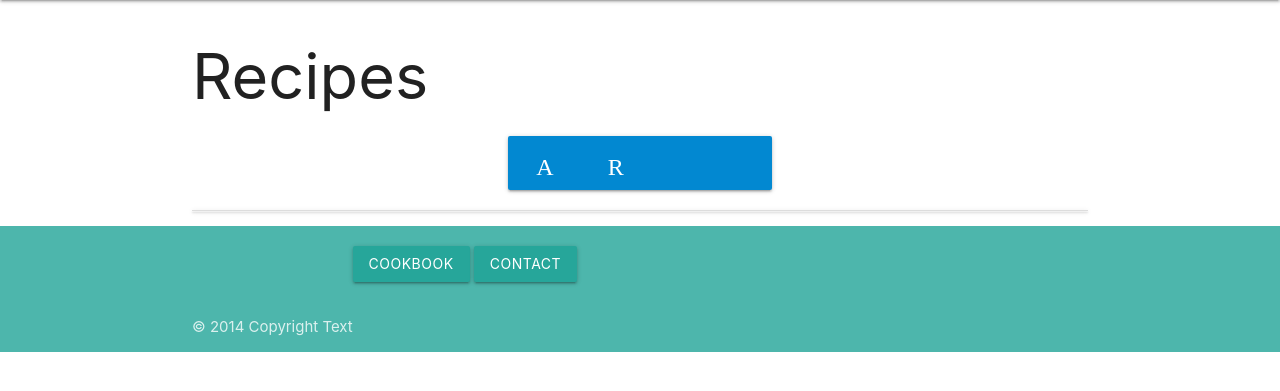
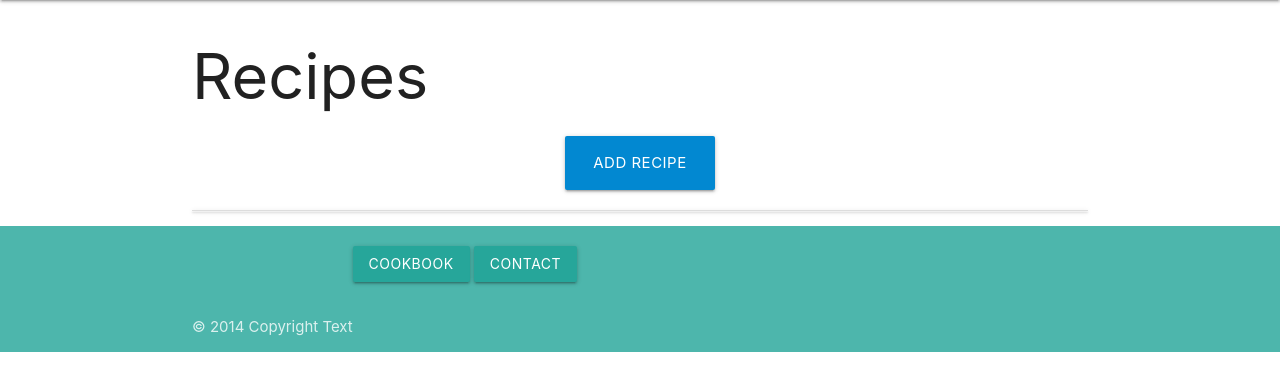
Before and after one commit to kateuj/instacook, a Flask app: page /recipes in a window 1280 px wide. Shown: the part 64-455 px from the top of the page. Run offline with Flask 2, Linux system fonts and the light colour scheme; data that the repository does not hold is empty.

Commit message:
recipes add recipe button title update

```diff
--- a/recipes/templates/recipes.html
+++ b/recipes/templates/recipes.html
@@ -5,7 +5,7 @@
 <div class="row">
     <div class="col s12 center-align">
         <a href="{{ url_for('add_recipe') }}" class="btn-large light-blue darken-2">
-            <i class="material-icons">Add Recipe</i>
+            <i class="material-icons"></i>Add Recipe
         </a>
     </div>
 </div>
```
